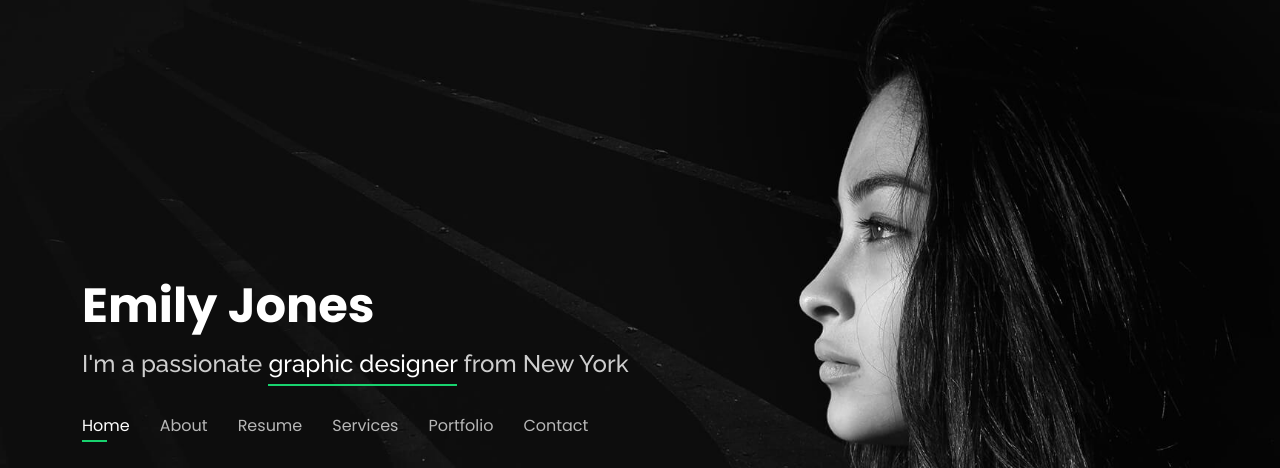
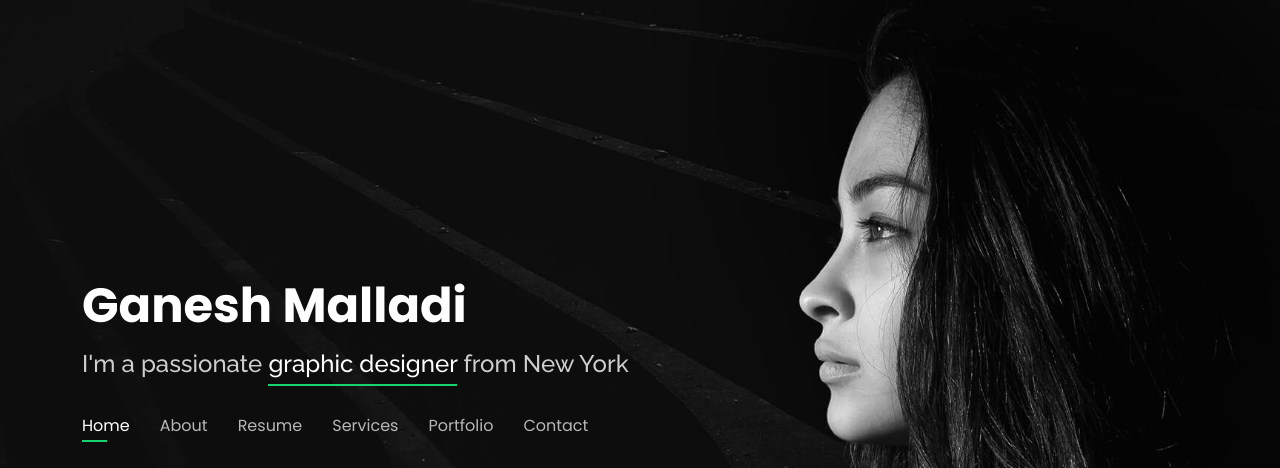
Before and after one commit to gsm32/gsm32.github.io, a plain HTML site: page index.html in a window 1280 px wide. Shown: the top 468 px of the page. Drawn offline with nearby package versions, Linux system fonts and the light colour scheme.

Commit message:
name changed

```diff
--- a/index.html
+++ b/index.html
@@ -41,7 +41,7 @@
   <header id="header">
     <div class="container">
 
-      <h1><a href="index.html">Emily Jones</a></h1>
+      <h1><a href="index.html">Ganesh Malladi</a></h1>
       <!-- Uncomment below if you prefer to use an image logo -->
       <!-- <a href="index.html" class="mr-auto"><img src="assets/img/logo.png" alt="" class="img-fluid"></a> -->
       <h2>I'm a passionate <span>graphic designer</span> from New York</h2>
```
